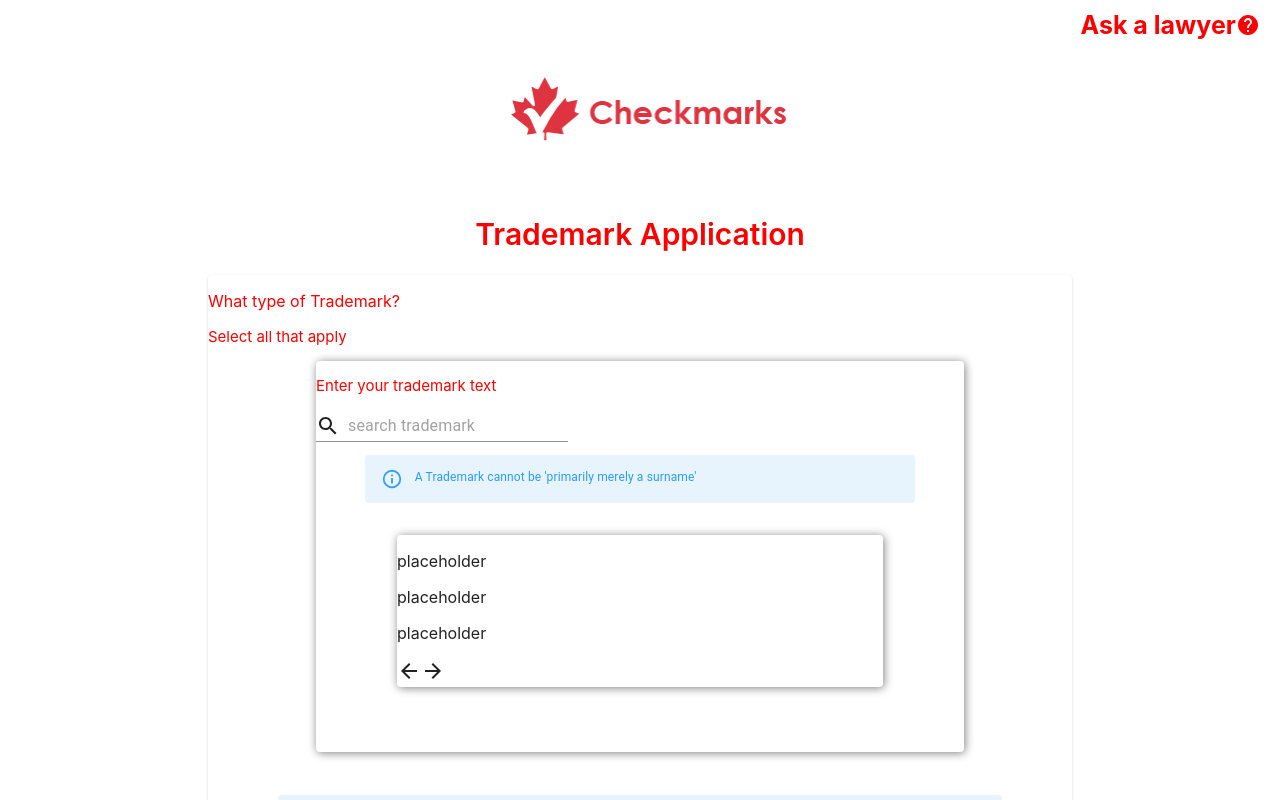
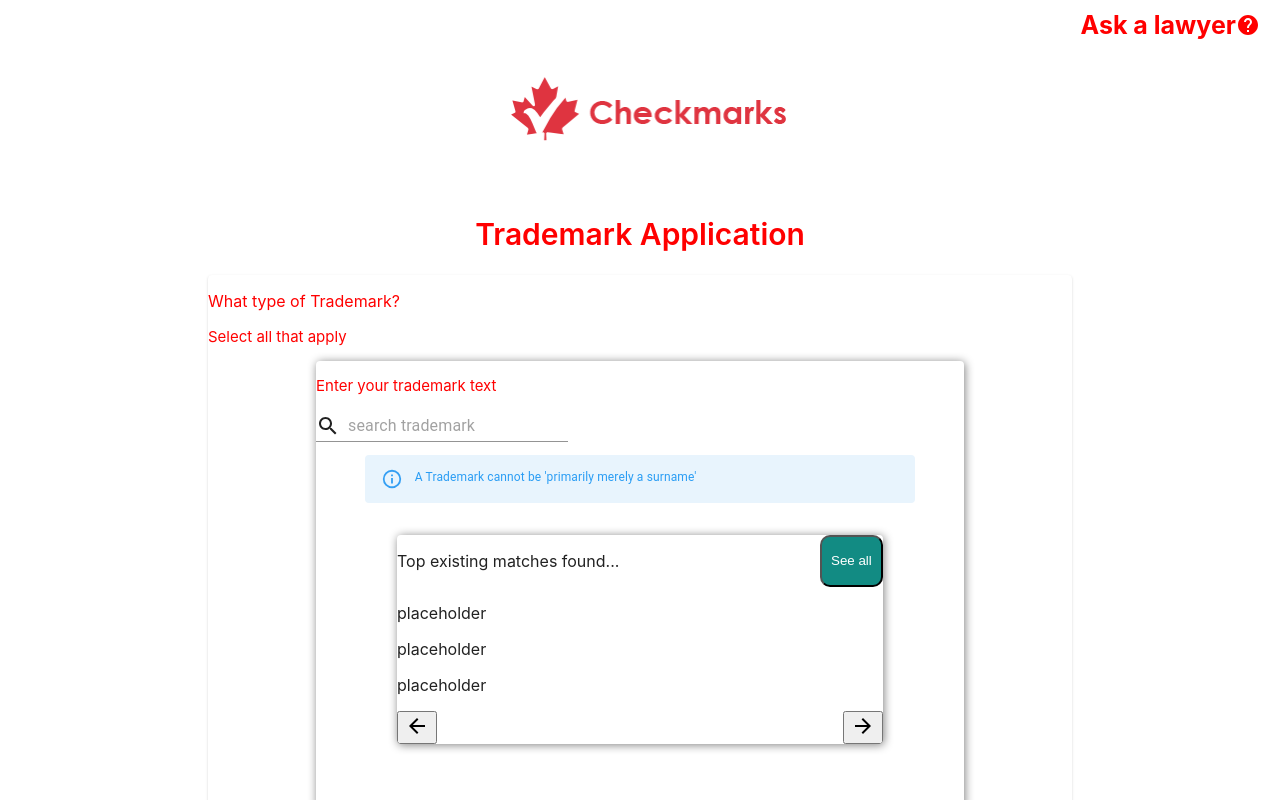
Before and after one commit to BCIT-SSD-2020-21/industry-project-checkmarks, a React (Create React App) app: page /application in a window 1280 px wide. Shown: the top 800 px of the page. Built offline with nearby package versions, Linux system fonts and the light colour scheme.

Commit message:
#19 added result heading with see all button

```diff
--- a/src/layouts/TrademarkApplication.js
+++ b/src/layouts/TrademarkApplication.js
@@ -45,14 +45,26 @@ const TrademarkApplication = () => {
                     {/* ======================================== */}
                     {/* Search Result card */}
                     {/* ======================================== */}
+
                     <Card className={classes.resultCard}>
+                        <div className={classes.resultCardHeading}>
+                            {' '}
+                            <p>Top existing matches found...</p>
+                            <button className={classes.seeAllButton}>
+                                See all
+                            </button>
+                        </div>
                         <p>placeholder</p>
                         <p>placeholder</p>
                         <p>placeholder</p>
 
                         <div className={classes.resultCardButtons}>
-                            <ArrowBackIcon />
-                            <ArrowForwardIcon />
+                            <button>
+                                <ArrowBackIcon />
+                            </button>
+                            <button>
+                                <ArrowForwardIcon />
+                            </button>
                         </div>
                     </Card>
                 </Card>
@@ -119,6 +131,12 @@ const useStyles = makeStyles((theme) => ({
         margin: 'auto',
     },
 
+    resultCardHeading: {
+        display: 'flex',
+        flexDirection: 'row',
+        justifyContent: 'space-between',
+    },
+
     resultCard: {
         width: '75%',
         boxShadow: '1px 1px 10px 0px grey',
@@ -126,12 +144,18 @@ const useStyles = makeStyles((theme) => ({
         marginTop: '5%',
         marginBottom: '10%',
     },
+    seeAllButton: {
+        backgroundColor: '#128b83',
+        color: '#fff',
+        borderRadius: '10px',
+        width: '13%',
+    },
 
-    resultHeading: {
+    resultCardButtons: {
         display: 'flex',
-        flexDirection: 'row',
         justifyContent: 'space-between',
     },
+
     outerText: {
         justifyContent: 'flex-start',
     },
@@ -141,13 +165,6 @@ const useStyles = makeStyles((theme) => ({
         color: '#2a9df4',
         fontSize: '12px',
     },
-
-    // seeAllButton: {
-    //     backgroundColor: '#128b83',
-    //     color: '#fff',
-    //     borderRadius: '10px',
-    //     width: '15%',
-    // },
 
     // uploadCard: {
     //     width: '75%',
```
